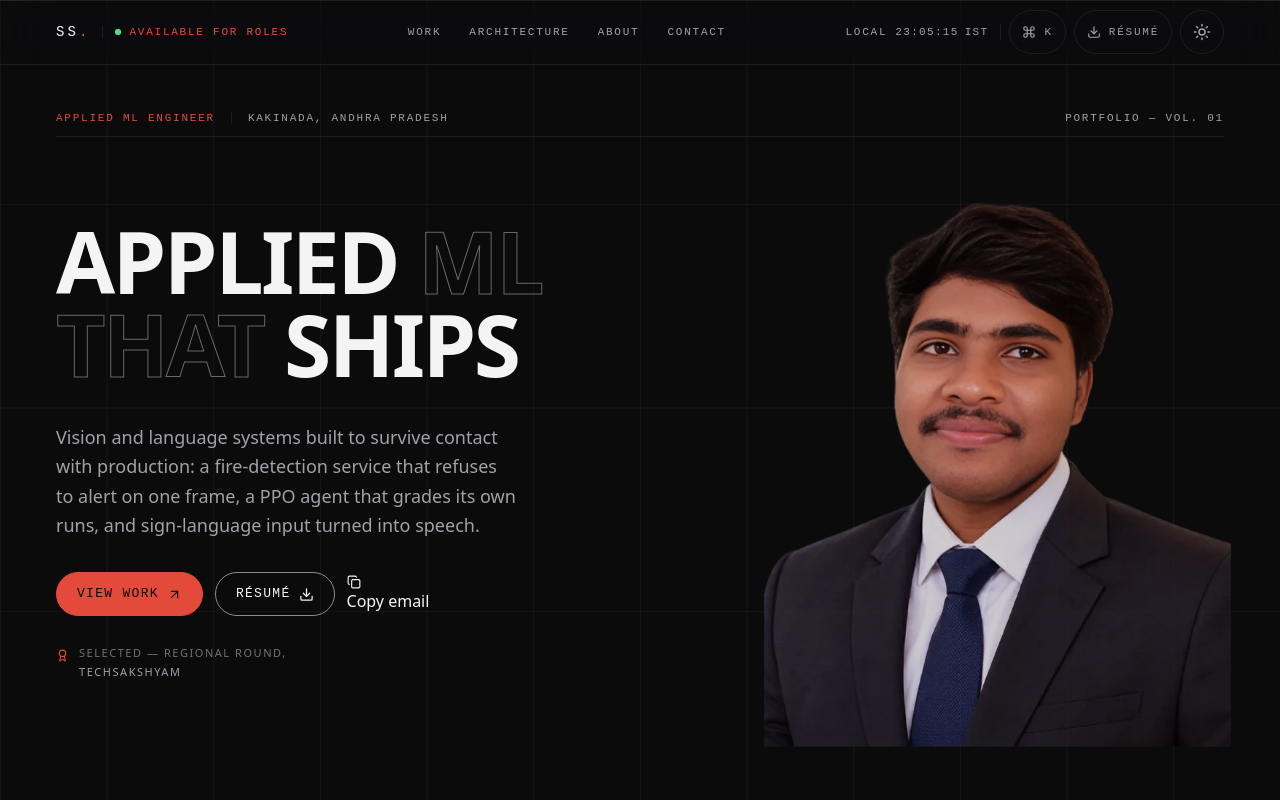
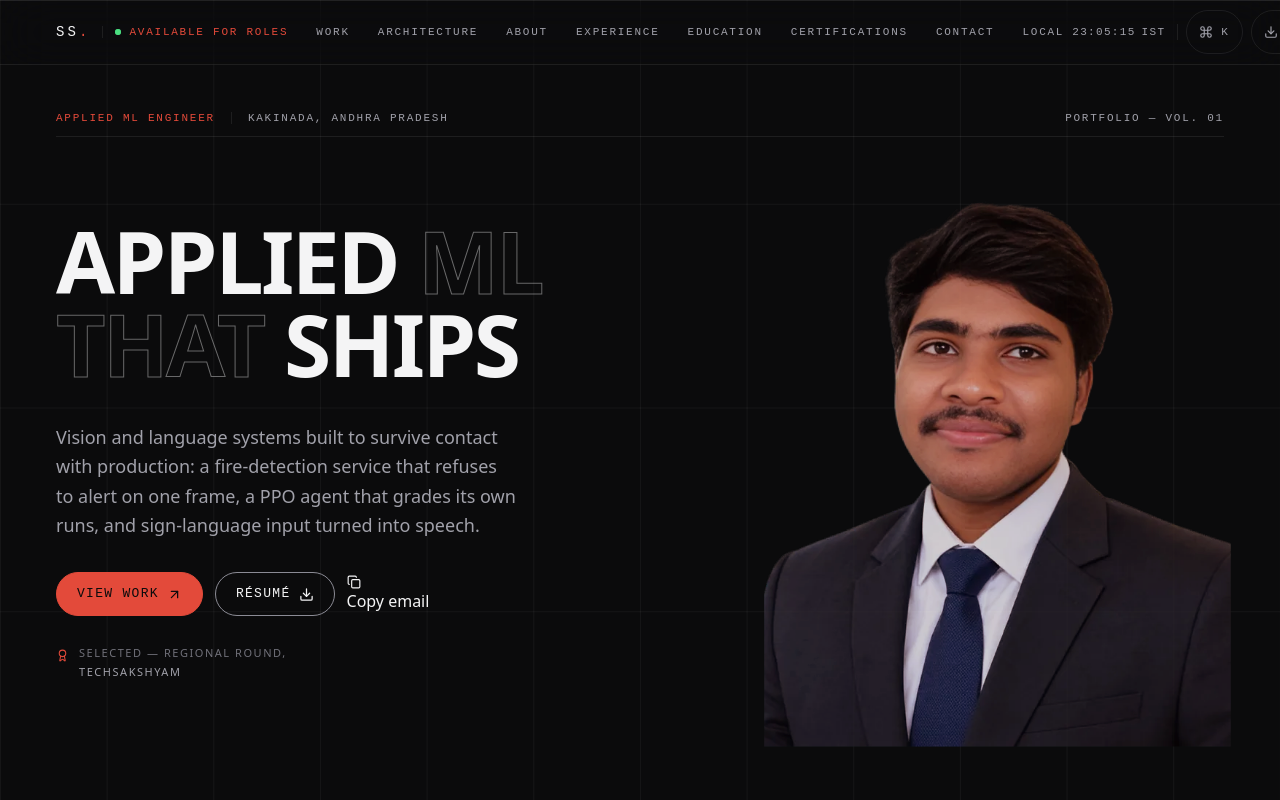
Before and after one commit to santhosh220z/Personal_Portfolio, a React (Vite) app: page / in a window 1280 px wide. Shown: the top 800 px of the page. Built offline with nearby package versions, Linux system fonts and the light colour scheme; a web font is replaced by a local one.

Commit message:
feat(data): expose all 7 sections directly in NAV_LINKS

```diff
--- a/src/data/site.js
+++ b/src/data/site.js
@@ -60,22 +60,17 @@ export const NAV_LINKS = [
   { label: 'Work', href: '#work', id: 'work', group: 'Sections' },
   { label: 'Architecture', href: '#architecture', id: 'architecture', group: 'Sections' },
   { label: 'About', href: '#about', id: 'about', group: 'Sections' },
+  { label: 'Experience', href: '#experience', id: 'experience', group: 'Sections' },
+  { label: 'Education', href: '#education', id: 'education', group: 'Sections' },
+  { label: 'Certifications', href: '#certifications', id: 'certifications', group: 'Sections' },
   { label: 'Contact', href: '#contact', id: 'contact', group: 'Sections' },
 ];
 
 /**
- * Every navigable target, for the command palette. Includes the sub-sections
- * the bar omits, plus the outbound destinations worth one keystroke.
- *
- * The skill ledger deliberately has no entry of its own: it now lives inside
- * #architecture rather than in a separate section, and a palette item that
- * scrolled to the top of a neighbouring block would be a worse link than none.
+ * Navigable targets index.
  */
 export const COMMAND_INDEX = [
   ...NAV_LINKS,
-  { label: 'Experience', href: '#experience', id: 'experience', group: 'Sections' },
-  { label: 'Education', href: '#education', id: 'education', group: 'Sections' },
-  { label: 'Certifications', href: '#certifications', id: 'certifications', group: 'Sections' },
   { label: 'GitHub', href: SITE.github, group: 'Elsewhere', external: true },
   { label: 'LinkedIn', href: SITE.linkedin, group: 'Elsewhere', external: true },
   { label: 'Email', href: `mailto:${SITE.email}`, group: 'Elsewhere', external: true },
```
